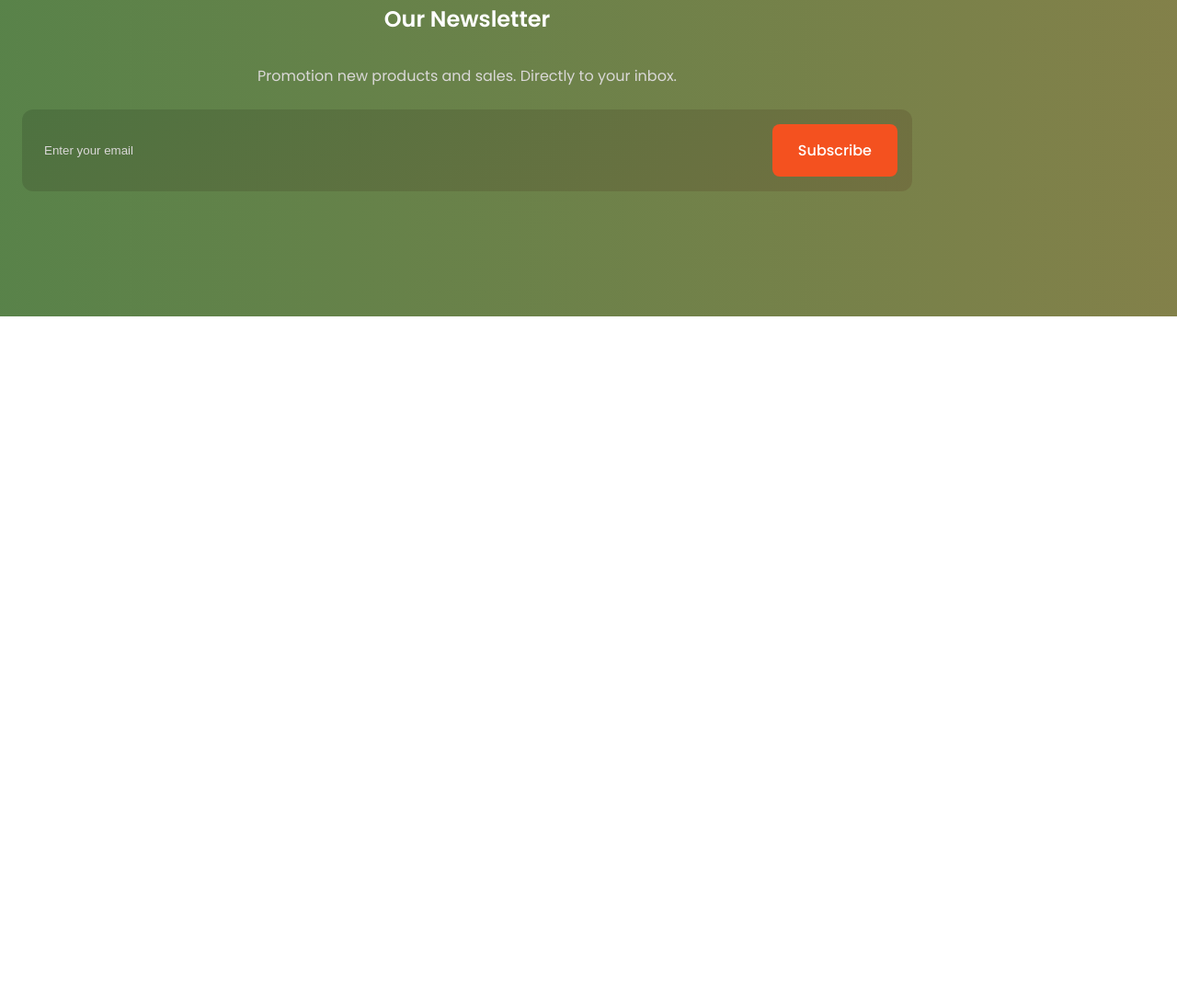
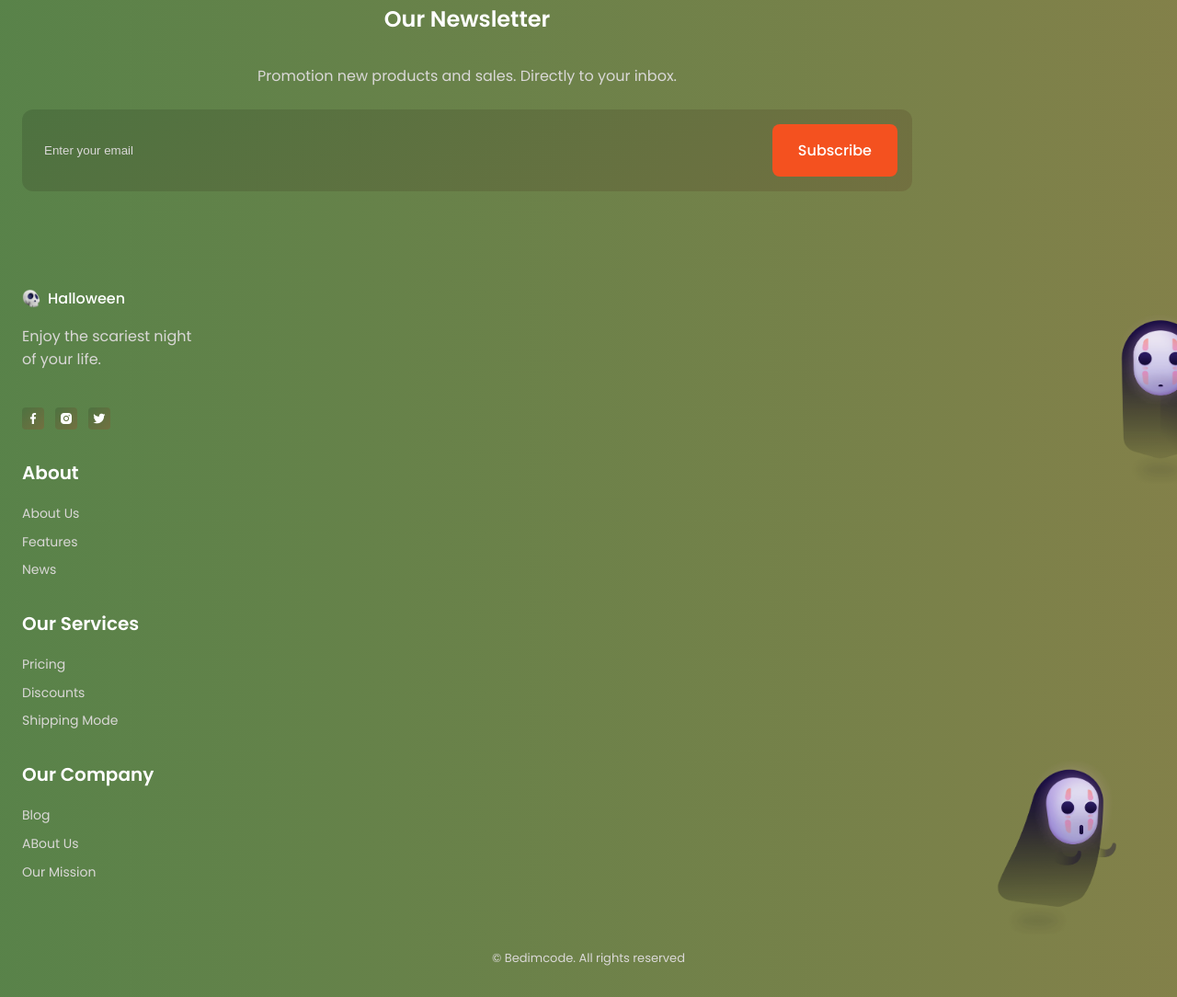
Before and after one commit to Pedro-Henrique-Ferreti/halloween-website, a plain HTML site: page index.html in a window 1280 px wide. Shown: the part 3951-5035 px from the top of the page at 92% size. Before the commit the page ends 4295 px from the top, so only its background shows below. Drawn offline with nearby package versions, Linux system fonts and the light colour scheme.

Commit message:
Created Footer

```diff
--- a/assets/css/styles.css
+++ b/assets/css/styles.css
@@ -597,7 +597,99 @@ button{
 }
 
 /*=============== FOOTER ===============*/
+.footer {
+  position: relative;
+  overflow: hidden;
+}
 
+.footer__img-one,
+.footer__img-two {
+  position: absolute;
+  transition: .3s;
+}
+
+.footer__img-one {
+  width: 100px;
+  top: 6rem;
+  right: -2rem;
+}
+
+.footer__img-two {
+  width: 150px;
+  bottom: 4rem;
+  right: 4rem;
+}
+
+.footer__img-one:hover,
+.footer__img-two:hover {
+  transform: translateY(-.5rem);
+}
+
+.footer__container {
+  row-gap: 2rem;
+}
+
+.footer__logo {
+  display: flex;
+  align-items: center;
+  column-gap: .5rem;
+  margin-bottom: var(--mb-1);
+  font-weight: var(--font-medium);
+  color: var(--title-color);
+}
+
+.footer__logo-img {
+  width: 20px;
+}
+
+.footer__description {
+  margin-bottom: var(--mb-2-5);
+}
+
+.footer__social {
+  display: flex;
+  column-gap: .75rem;
+}
+
+.footer__social-link {
+  display: inline-flex;
+  background: var(--container-color);
+  padding: .25rem;
+  border-radius: .25rem;
+  color: var(--title-color);
+  font-size: 1rem;
+}
+
+.footer__social-link:hover {
+  background: var(--body-color);
+}
+
+.footer__title {
+  font-size: var(--h3-font-size);
+  margin-bottom: var(--mb-1);
+}
+
+.footer__links {
+  display: grid;
+  row-gap: .35rem;
+}
+
+.footer__link {
+  font-size: var(--small-font-size);
+  color: var(--text-color);
+  transition: .3s;
+}
+
+.footer__link:hover {
+  color: var(--title-color);
+}
+
+.footer__copy {
+  display: block;
+  text-align: center;
+  font-size: var(--smaller-font-size);
+  margin-top: 4.5rem;
+}
 
 /*=============== SCROLL UP ===============*/
 
--- a/index.html
+++ b/index.html
@@ -402,7 +402,65 @@
 
     <!--==================== FOOTER ====================-->
     <footer class="footer section">
+      <div class="footer__container container grid">
+        <div class="footer__content">
+          <a href="#" class="footer__logo">
+            <img src="assets/img/logo.png" alt="" class="footer__logo-img" />
+            Halloween
+          </a>
 
+          <p class="footer__description">Enjoy the scariest night <br> of your life.</p>
+
+          <div class="footer__social">
+            <a href="https://facebook.com" target="_blank" class="footer__social-link">
+              <i class='bx bxl-facebook'></i>
+            </a>
+
+            <a href="https://instagram.com" target="_blank" class="footer__social-link">
+              <i class='bx bxl-instagram-alt' ></i>
+            </a>
+
+            <a href="https://twitter.com" target="_blank" class="footer__social-link">
+              <i class='bx bxl-twitter' ></i>
+            </a>
+          </div>
+        </div>
+
+        <div class="footer__content">
+          <h3 class="footer__title">About</h3>
+
+          <ul class="footer__links">
+            <li><a href="#" class="footer__link">About Us</a></li>
+            <li><a href="#" class="footer__link">Features</a></li>
+            <li><a href="#" class="footer__link">News</a></li>
+          </ul>
+        </div>
+
+        <div class="footer__content">
+          <h3 class="footer__title">Our Services</h3>
+
+          <ul class="footer__links">
+            <li><a href="#" class="footer__link">Pricing</a></li>
+            <li><a href="#" class="footer__link">Discounts</a></li>
+            <li><a href="#" class="footer__link">Shipping Mode</a></li>
+          </ul>
+        </div>
+
+        <div class="footer__content">
+          <h3 class="footer__title">Our Company</h3>
+
+          <ul class="footer__links">
+            <li><a href="#" class="footer__link">Blog</a></li>
+            <li><a href="#" class="footer__link">ABout Us</a></li>
+            <li><a href="#" class="footer__link">Our Mission</a></li>
+          </ul>
+        </div>
+      </div>
+
+      <span class="footer__copy">&#169; Bedimcode. All rights reserved</span>
+
+      <img src="assets/img/footer1-img.png" alt="" class="footer__img-one" />
+      <img src="assets/img/footer2-img.png" alt="" class="footer__img-two" />
     </footer>
 
     <!--=============== SCROLL UP ===============-->
```
